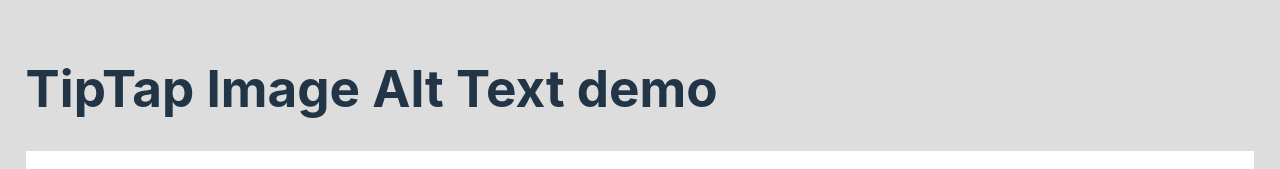
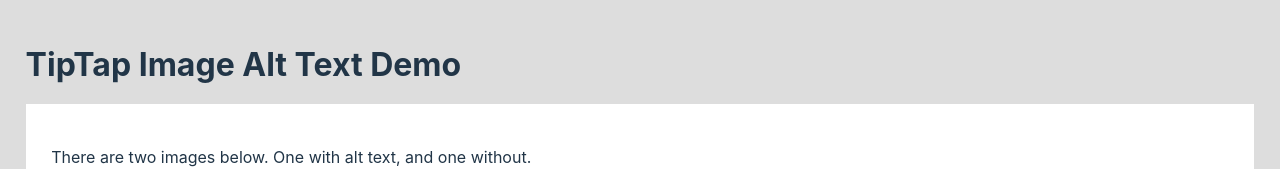
Before and after one commit to angelikatyborska/tiptap-image-alt-text, a React (Vite) app: page / in a window 1280 px wide. Shown: the top 169 px of the page. Built offline with nearby package versions, Linux system fonts and the light colour scheme.

Commit message:
Tweak title

```diff
--- a/src/App.tsx
+++ b/src/App.tsx
@@ -29,7 +29,7 @@
 
   return (
     <div className="editorWrapper">
-      <h1>TipTap Image Alt Text demo</h1>
+      <h1>TipTap Image Alt Text Demo</h1>
       <EditorContent editor={editor} />
     </div>
   )
--- a/src/index.css
+++ b/src/index.css
@@ -32,7 +32,7 @@
 }
 
 h1 {
-  font-size: 3.2em;
+  font-size: 2em;
   line-height: 1.1;
 }
 
```
